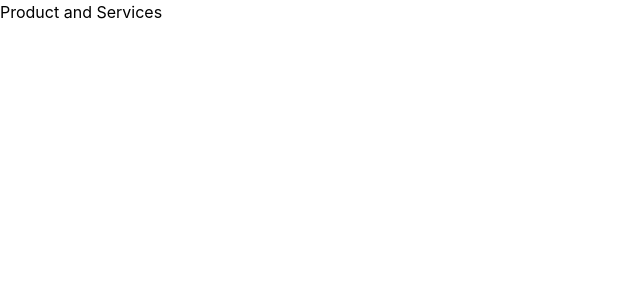
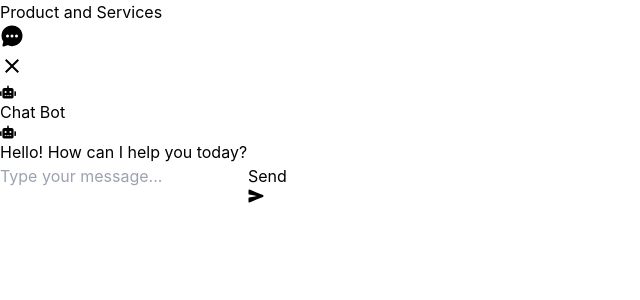
Before and after one commit to guru-das-pr/kerala-drive-being-digital, a React (Vite) app: page /about in a window 1280 px wide. Shown: the top 300 px of the page, without its empty margins (0-640 px from the left). Built offline with nearby package versions, Linux system fonts and the light colour scheme.

Commit message:
added chatbot

```diff
--- a/src/App.jsx
+++ b/src/App.jsx
@@ -6,6 +6,7 @@ import {
 import LoadingSpinner from "./components/spinners/LoadingSpinner";
 import LandingPage from "./pages/LandingPage";
 import CookieConsent from "./components/form/cookieComponents";
+import ChatBotModal from "./components/chatbot/ChatbotModel";
 
 
 export default function App() {
@@ -71,6 +72,7 @@ export default function App() {
   return (
     <>
       {loading ? <LoadingSpinner /> : <RouterProvider router={router} />}
+      <ChatBotModal />
     </>
   )
 }
--- /dev/null
+++ b/src/components/chatbot/ChatBotModel.jsx
@@ -0,0 +1,146 @@
+import { useState } from 'react';
+import { IoChatbubbleEllipses } from "react-icons/io5";
+import { IoMdClose } from "react-icons/io";
+import { IoSend } from "react-icons/io5";
+import { FaRobot } from "react-icons/fa";
+import { FaUser } from "react-icons/fa";
+
+const ChatBotModal = () => {
+  const [isOpen, setIsOpen] = useState(false);
+  const [messages, setMessages] = useState([
+    { id: 1, text: "Hello! How can I help you today?", isBot: true }
+  ]);
+  const [inputText, setInputText] = useState('');
+
+  const botResponses = {
+    "hello": "Hi there! How are you?",
+    "how are you": "I'm doing well, thanks for asking!",
+    "bye": "Goodbye! Have a great day!",
+    "help": "I can help answer basic questions. Try asking me something!",
+  };
+
+  const handleSubmit = (e) => {
+    e.preventDefault();
+    if (!inputText.trim()) return;
+
+    const userMessage = {
+      id: messages.length + 1,
+      text: inputText,
+      isBot: false
+    };
+
+    const response = getBotResponse(inputText.toLowerCase());
+    const botMessage = {
+      id: messages.length + 2,
+      text: response,
+      isBot: true
+    };
+
+    setMessages([...messages, userMessage, botMessage]);
+    setInputText('');
+  };
+
+  const getBotResponse = (input) => {
+    for (const [key, value] of Object.entries(botResponses)) {
+      if (input.includes(key)) {
+        return value;
+      }
+    }
+    return "I'm not sure how to respond to that. Could you try rephrasing?";
+  };
+
+  return (
+    <>
+      {/* Floating chat button */}
+      <button
+        onClick={() => setIsOpen(true)}
+        className="fixed bottom-6 right-6 w-14 h-14 bg-blue-600 text-white rounded-full shadow-lg hover:bg-blue-700 transition-colors flex items-center justify-center"
+        aria-label="Open chat"
+      >
+        <IoChatbubbleEllipses size={24} />
+      </button>
+
+      {/* Chat panel */}
+      <div
+        className={`fixed bottom-24 right-0 w-full sm:w-[400px] h-[80dvh] bg-white shadow-lg transform transition-transform duration-300 ease-in-out z-50 ${
+          isOpen ? 'translate-x-0' : 'translate-x-full'
+        }`}
+      >
+        {/* Close button */}
+        <button
+          onClick={() => setIsOpen(false)}
+          className="absolute top-3 right-3 text-gray-400 hover:text-gray-600 z-10"
+          aria-label="Close chat"
+        >
+          <IoMdClose size={24} />
+        </button>
+
+        {/* Chat header */}
+        <div className="bg-blue-600 text-white px-4 py-3 flex items-center">
+          <FaRobot className="mr-2 text-xl" />
+          <h1 className="text-xl font-semibold">Chat Bot</h1>
+        </div>
+
+        {/* Messages container */}
+        <div className="flex-1 overflow-y-auto p-4 space-y-4 h-[calc(100%-8rem)]">
+          {messages.map((message) => (
+            <div
+              key={message.id}
+              className={`flex items-start space-x-2 ${message.isBot ? 'justify-start' : 'justify-end'}`}
+            >
+              {message.isBot && (
+                <div className="w-8 h-8 rounded-full bg-blue-100 flex items-center justify-center">
+                  <FaRobot className="text-blue-600" />
+                </div>
+              )}
+              <div
+                className={`max-w-[70%] px-4 py-2 rounded-lg ${
+                  message.isBot
+                    ? 'bg-gray-100 text-gray-800'
+                    : 'bg-blue-600 text-white order-1'
+                }`}
+              >
+                {message.text}
+              </div>
+              {!message.isBot && (
+                <div className="w-8 h-8 rounded-full bg-blue-600 flex items-center justify-center order-2">
+                  <FaUser className="text-white" />
+                </div>
+              )}
+            </div>
+          ))}
+        </div>
+
+        {/* Input form */}
+        <form onSubmit={handleSubmit} className="absolute bottom-0 left-0 right-0 p-4 border-t bg-white">
+          <div className="flex space-x-2">
+            <input
+              type="text"
+              value={inputText}
+              onChange={(e) => setInputText(e.target.value)}
+              placeholder="Type your message..."
+              className="flex-1 px-4 py-2 border rounded-lg focus:outline-none focus:ring-2 focus:ring-blue-500"
+            />
+            <button
+              type="submit"
+              className="px-6 py-2 bg-blue-600 text-white rounded-lg hover:bg-blue-700 transition-colors flex items-center space-x-2"
+            >
+              <span>Send</span>
+              <IoSend />
+            </button>
+          </div>
+        </form>
+      </div>
+
+      {/* Backdrop */}
+      {isOpen && (
+        <div
+          className="fixed inset-0 bg-black bg-opacity-50 z-40 sm:hidden"
+          onClick={() => setIsOpen(false)}
+        />
+      )}
+    </>
+  );
+};
+
+export default ChatBotModal;
--- a/src/components/form/ContactForm.jsx
+++ b/src/components/form/ContactForm.jsx
@@ -68,19 +68,20 @@ const ContactForm = () => {
 
 
   const onSubmit = (data) => {
-    // Format the dates
+      console.log(data)
+
     const formattedFromDate = format(new Date(data.fromDate), 'dd MMM yyyy');
     const formattedToDate = format(new Date(data.toDate), 'dd MMM yyyy')
 
     // Create the WhatsApp message
     const whatsappMessage =
-      `*Booking Request*\n\n` +
-      `*Name:* ${data.name}\n` +
-      `*Phone:* +${phone}\n` +
-      `*Destination:* ${data.destination}\n` +
-      `*Number of Persons:* ${data.numberOfPersons}\n` +
-      `*Travel Dates:* ${formattedFromDate} to ${formattedToDate}\n` +
-      `*Message:* ${data.message || 'No additional message'}`
+    `🌟 *Booking Request* 🌟\n\n` +
+    `👤 *Name:* ${data.name}\n` +
+    `📞 *Phone:* +${phone}\n` +
+    `🌍 *Destination:* ${data.destination}\n` +
+    `👥 *Number of Persons:* ${data.numberOfPersons}\n` +
+    `📅 *Travel Dates:* ${formattedFromDate} to ${formattedToDate}\n` +
+    `📝 *Message:* ${data.message || 'No additional message'}\n\n`;
 
     // Create the WhatsApp URL
     const url = `https://api.whatsapp.com/send?phone=919496462226&text=${encodeURIComponent(whatsappMessage)}`;
@@ -92,7 +93,7 @@ const ContactForm = () => {
   return (
     <div className="custom-scrollbar p-4 w-full h-full backdrop-blur-xl text-xs overflow-y-auto text-black bg-white">
       <form onSubmit={handleSubmit(onSubmit)} className="md:space-y-2 space-y-3 max-w-lg mx-auto flex flex-col justify-between h-full w-full">
-        <h1 className='text-3xl font-bold space-y-2'>Book Your Trip !</h1>
+        <h1 className='text-3xl font-bold space-y-2'>Plan Your Trip !</h1>
         <p className='md:text-sm text-[10px] text-black flex items-center'>Please fill out all required fields (<FaAsterisk className='text-red-500 text-[7px]' />) to ensure a smooth process.</p>
 
         <div className="grid grid-cols-1 sm:grid-cols-2 gap-4">
--- a/src/components/spinners/LoadingSpinner.jsx
+++ b/src/components/spinners/LoadingSpinner.jsx
@@ -5,9 +5,9 @@ const LoadingSpinner = () => {
   return (
     <div className="fixed inset-0 flex flex-col items-center justify-center gap-4 bg-white z-50">
       <div className="w-20 h-20  animate-pulse rounded-full ">
-        <img src={logo} alt="logo kd" className='h-14 w-auto ' />
+        <img src={logo} alt="logo kd" className='h-20 w-auto ' />
       </div>
-      {/* <h1 className='text-[red]'>KERALA DRIVES</h1> */}
+      <h1 className='text-3xl font-semibold text-amber-600'>KERALA DRIVES</h1>
     </div>
   );
 };
```
